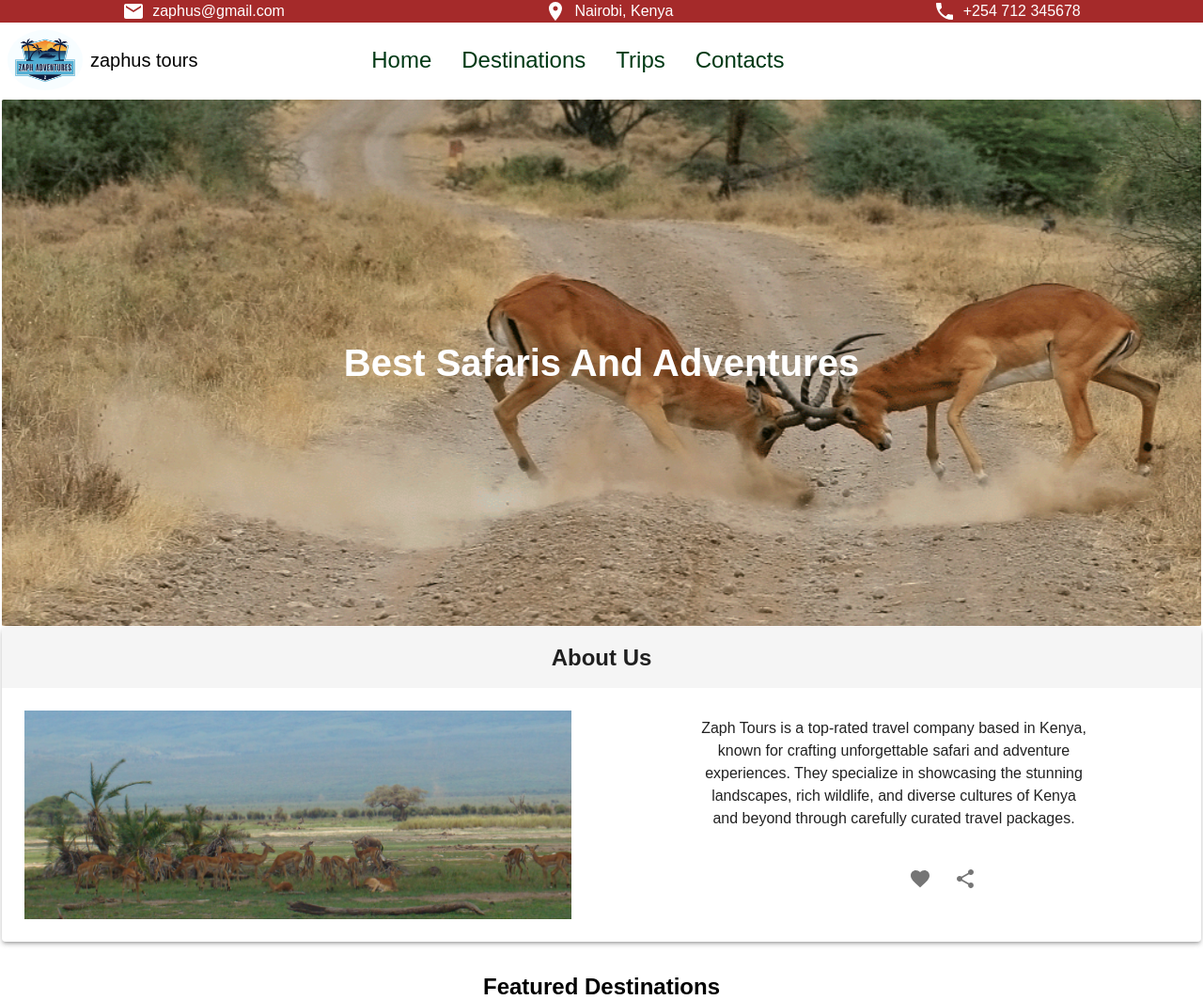
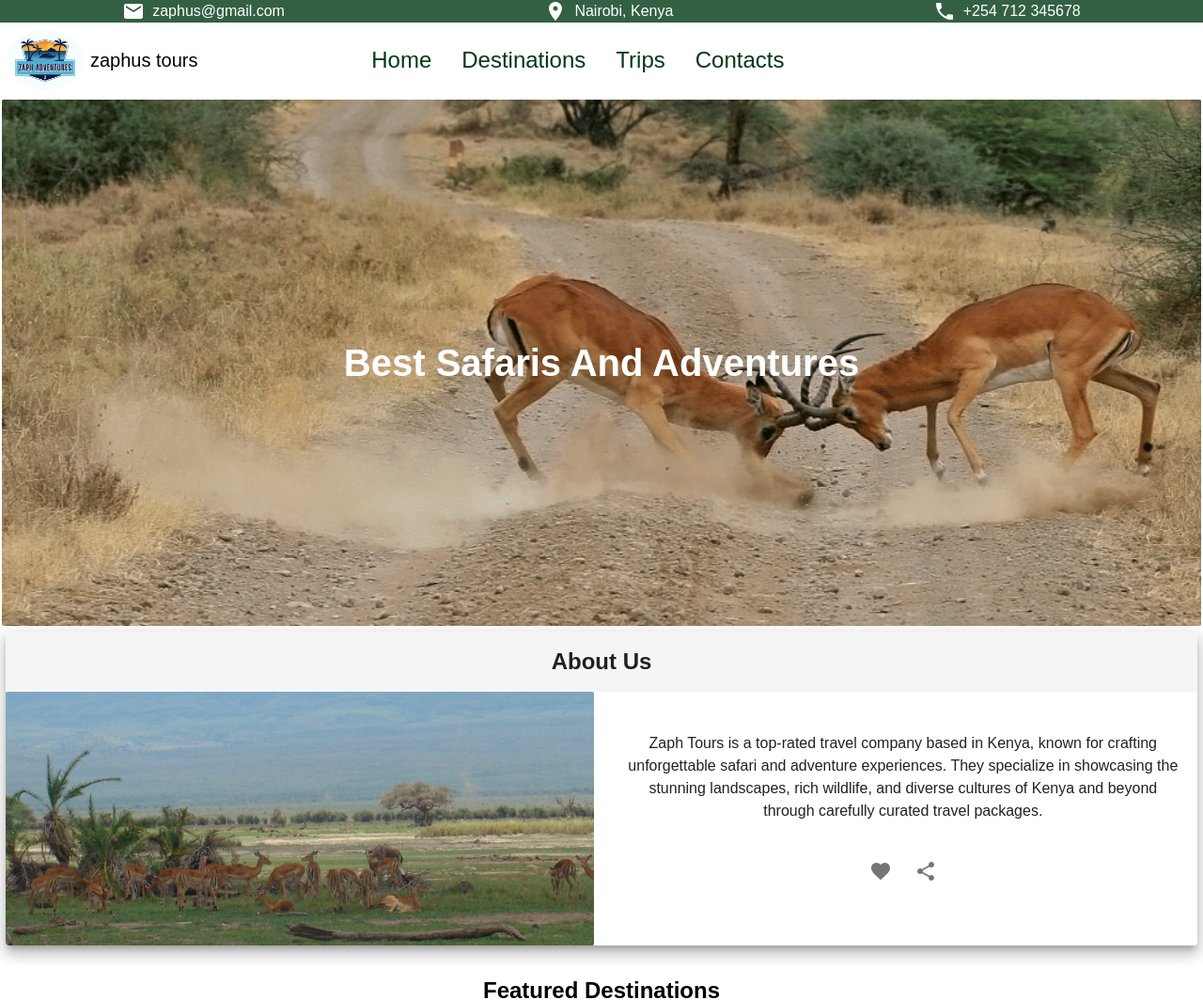
Before and after one commit to nathansungu/zaph-tour-material-ui, a React (Vite) app: page / in a window 1280 px wide. Shown: the top 1064 px of the page at 94% size. Built offline with nearby package versions, Linux system fonts and the light colour scheme.

Commit message:
edit about as display

```diff
--- a/src/components/home.components/about.tsx
+++ b/src/components/home.components/about.tsx
@@ -11,8 +11,8 @@ import {
 import { Favorite, Share } from "@mui/icons-material";
 const HandleAbout = () => {
   return (
-    <Grid sx={{ m: 0.3 }}>
-      <Card elevation={3}>
+    <Grid sx={{ m: 0.8 }}>
+      <Card elevation={3} sx={{boxShadow:10}}>
         <CardHeader
           title={
             <Typography
@@ -36,16 +36,16 @@ const HandleAbout = () => {
               component="img"
               image="/hero.jpg"
               height="270"
-              sx={{ borderRadius: "2px", padding: "1.5rem" }}
+              sx={{ borderRadius: "2px" }}
             />
           </Grid>
           <Grid
             size={{ xs: 10, md: 6, xl: 8 }}
           >
-            <CardContent sx={{pl:"6rem"}}>
+            <CardContent >
               <Typography
                 variant="body1"
-                sx={{ width: "80%", textAlign: "center" }}
+                sx={{ textAlign: "center" }}
               >
                 Zaph Tours is a top-rated travel company based in Kenya, known
                 for crafting unforgettable safari and adventure experiences.
--- a/src/components/home.components/header.tsx
+++ b/src/components/home.components/header.tsx
@@ -2,17 +2,14 @@ import { Stack, Box, Typography } from "@mui/material";
 import { Phone, Email, LocationOn } from "@mui/icons-material";
 const HandleHeader = () => {
   return (
-    <>
-
-
     <Box
       component="section"
       sx={{
         p: 0,
         m: 0,
-        backgroundColor: "brown",
+        backgroundColor: "primary.light",
         color: "white",
-        display: { xs: 'none', sm: 'none', md: 'block' }
+        display: { xs: "none", sm: "none", md: "block" },
       }}
     >
       <Stack
@@ -37,9 +34,7 @@ const HandleHeader = () => {
         </Stack>
       </Stack>
     </Box>
-    </>
-
   );
 };
 
-export default HandleHeader
+export default HandleHeader;
```
